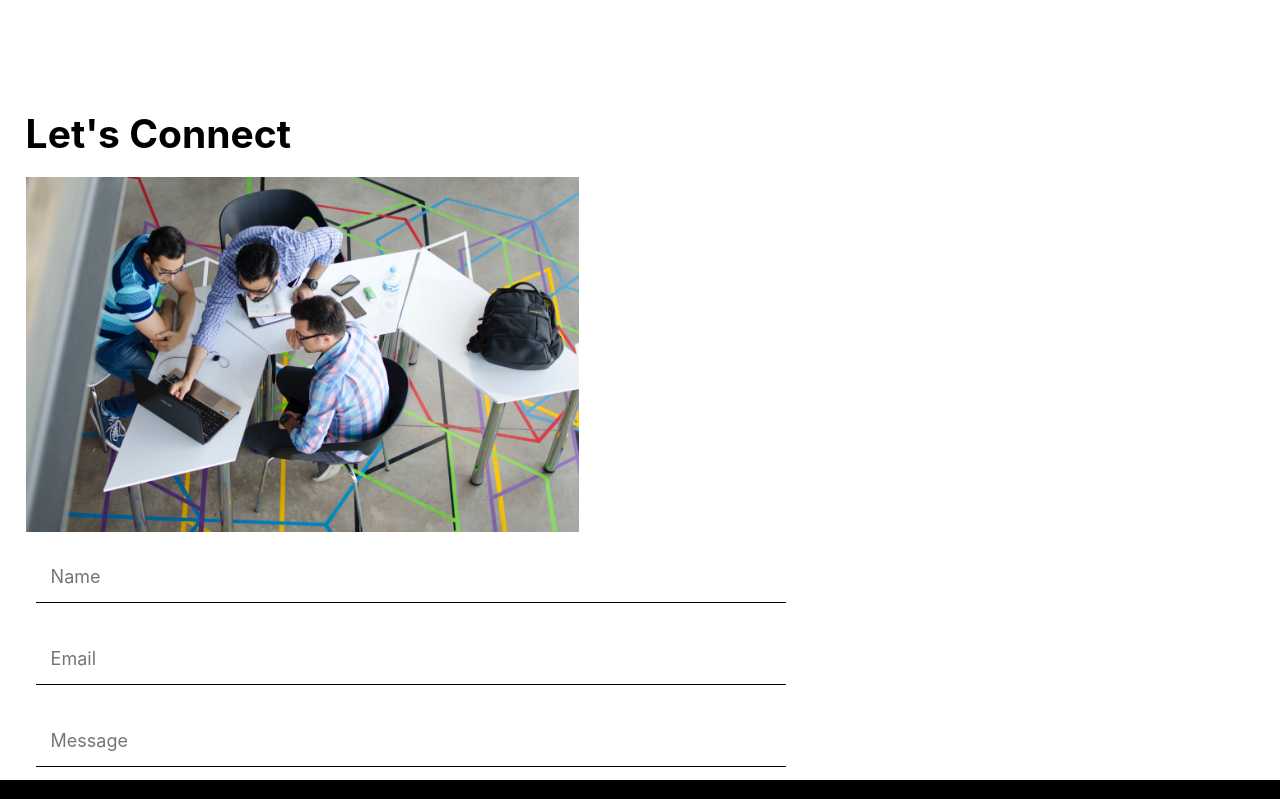
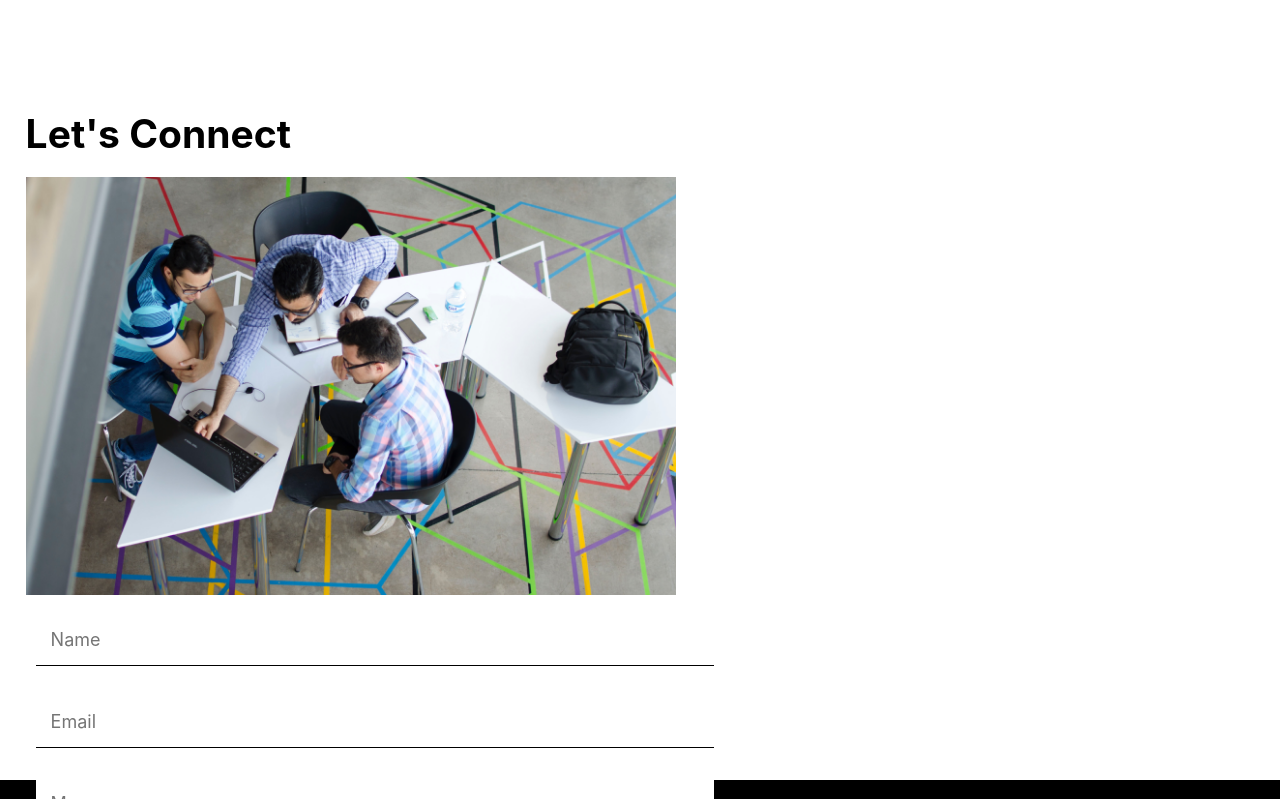
Before and after one commit to sasmeetra/Lubripulse, a plain HTML site: page index.html in a window 1280 px wide. Shown: the part 6124-6923 px from the top of the page. Drawn offline with Linux system fonts and the light colour scheme.

Commit message:
Update style.css

```diff
--- a/style.css
+++ b/style.css
@@ -829,7 +829,7 @@ nav ul li a i{
 #rectangle9{
     width: 100%;
     height: 70vh;
-    background-image: url(Images/back.png);
+    background-image: url(images/back.png);
     background-size: cover;
     background-position: center;
     /* background-repeat: no-repeat; */
@@ -900,18 +900,18 @@ nav ul li a i{
 }
 
 .cleft{
-    flex-basis: 45%;
+    flex-basis: 40%;
 }
 
 .cleft img{
     background-size: cover;
     background-position: center;
-    width: 100%;
+    width: 650px;
 }
 
 .cright form{
     /* flex-basis: 55%; */
-    width: 100%;
+    width: 90%;
     max-width: 800px;
 }
 
```
